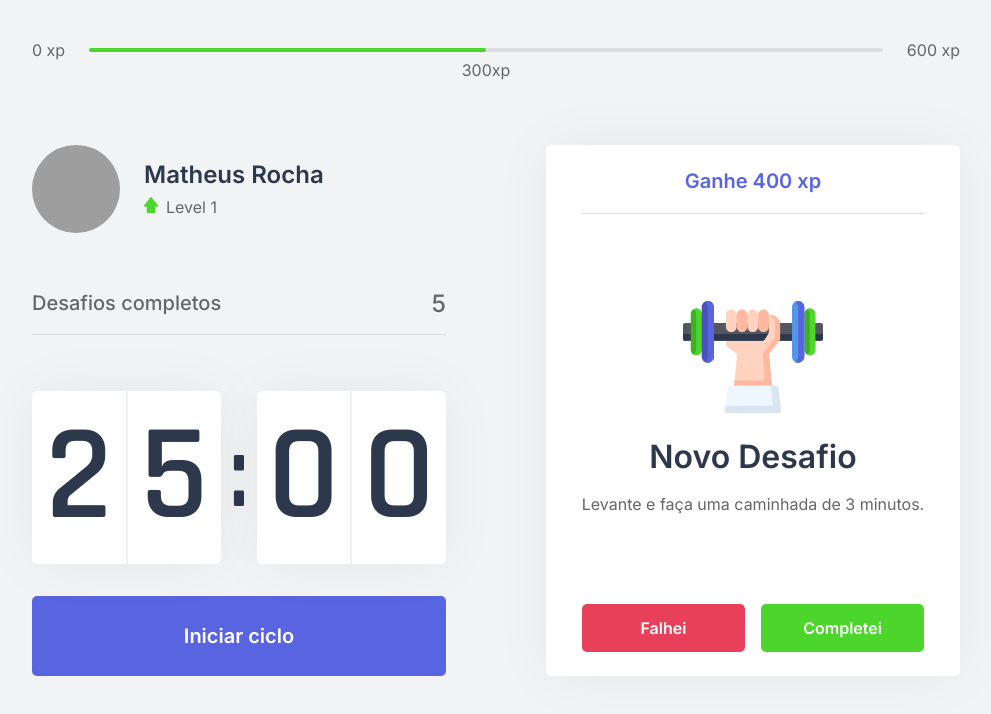
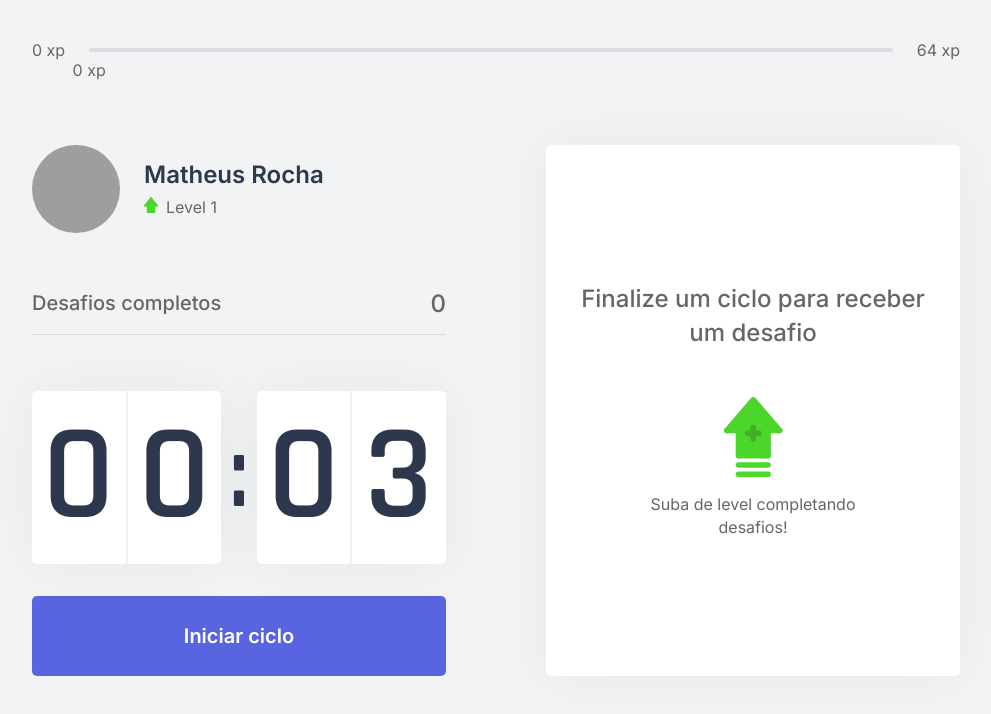
Before and after one commit to devrocha/NLW-04, a Next.js app: page / in a window 1280 px wide. Shown: the top 714 px of the page, without its empty margins (144-1135 px from the left). Built offline with nearby package versions, Linux system fonts and the light colour scheme; grey boxes are pictures that could not be loaded.

Commit message:
feat: contexts final aula 03

```diff
--- /dev/null
+++ b/challenges.json
@@ -0,0 +1,62 @@
+[
+  {
+    "type": "body",
+    "description": "Estique um de seus braços com a palma da mão virada para frente e puxe os dedos para cima por 10 segundos por mão.",
+    "amount": 80
+  },
+  {
+    "type": "body",
+    "description": "Estique seu braço contra o peito e puxe-o utilizando o outro braço por 10 segundos por braço.",
+    "amount": 60
+  },
+  {
+    "type": "body",
+    "description": "Puxe seu pescoço com a ajuda da mão para a direita e para a esquerda, permanecendo na posição por alguns segundos.",
+    "amount": 70
+  },
+  {
+    "type": "body",
+    "description": "Com as duas mãos na parte de trás da cabeça, leve-a para baixo, alongando a parte de trás da região.",
+    "amount": 60
+  },
+  {
+    "type": "body",
+    "description": "Cruze as pernas e desça com as mãos esticadas em direção ao chão. Repita o movimento com a outra perna na frente.",
+    "amount": 100
+  },
+  {
+    "type": "body",
+    "description": "Sentado, abra as pernas e tente encostar as palmas das mãos no chão, repita 3 vezes por 5 segundos.",
+    "amount": 80
+  },
+  {
+    "type": "body",
+    "description": "Puxe o joelho de encontro ao peito e segure, troque de perna após 10 segundos.",
+    "amount": 50
+  },
+  {
+    "type": "body",
+    "description": "Sentado, cruze uma perna e incline seu tronco à frente, troque de perna após 10 segundos.",
+    "amount": 80
+  },
+  {
+    "type": "eye",
+    "description": "Sentado, feche os olhos e cubra-os com as palmas da mão durante 2 minutos, depois abra normalmente.",
+    "amount": 90
+  },
+  {
+    "type": "eye",
+    "description": "Em algum ambiente aberto, olhe o mais longe que puder em quatro direções por 3s, mexa apenas os olhos. Repita 3 vezes.",
+    "amount": 140
+  },
+  {
+    "type": "eye",
+    "description": "Usando os polegares, massage a área abaixo das sobrancelhas em movimentos circulares por 15 segundos.",
+    "amount": 70
+  },
+  {
+    "type": "body",
+    "description": "Em pé, gire a cintura o máximo que puder para a esquerda, segure por cinco segundos. Repita para a direita.",
+    "amount": 90
+  }
+]
--- a/src/components/ChallengeBox.tsx
+++ b/src/components/ChallengeBox.tsx
@@ -1,30 +1,34 @@
+import { useContext } from 'react'
+import { ChallengesContext } from '../contexts/ChallengeContext'
+
 import styles from '../styles/components/ChallengeBox.module.css'
 
 export function ChallengeBox() {
-    const hasActiveChallenge = true
+    const { activeChallenge, resetChallenge } = useContext(ChallengesContext)
 
     return (
         <div className={styles.challengeBoxContainer}>
-            { hasActiveChallenge ? (
+            { activeChallenge ? (
                 <div className={styles.challengeActive}>
-                    <header>Ganhe 400 xp</header>
+                    <header>Ganhe {activeChallenge.amount} xp</header>
                     <main>
-                        <img src="icons/body.svg" />
+                        <img src={`icons/${activeChallenge.type}.svg`} />
                         <strong>Novo Desafio</strong>
-                        <p>Levante e faça uma caminhada de 3 minutos.</p>
+                        <p>{activeChallenge.description}</p>
                     </main>
 
                     <footer>
                         <button
-                         type="button"
-                         className={styles.challengeFailedButton}
-                         >
+                            type="button"
+                            className={styles.challengeFailedButton}
+                            onClick={resetChallenge}
+                        >
                             Falhei
                         </button>
 
                         <button
-                        type="button"
-                        className={styles.challengeSucceededButton}
+                            type="button"
+                            className={styles.challengeSucceededButton}
                         >
                             Completei
                         </button>
--- a/src/components/CompletedChallenges.tsx
+++ b/src/components/CompletedChallenges.tsx
@@ -1,13 +1,18 @@
-import styles from '../styles/components/CompletedChallanges.module.css'
+import { useContext } from 'react'
+import { ChallengesContext } from '../contexts/ChallengeContext'
+import styles from '../styles/components/CompletedChallenges.module.css'
 
 export function CompletedChallenges () {
+
+    const { challengesCompleted } = useContext(ChallengesContext)
+
     return (
         <div className={styles.completedChalangesContainer}>
             <span>
                 Desafios completos
             </span>
 
-            <span> 5 </span>
+            <span> {challengesCompleted} </span>
         </div>
     )
 }
--- a/src/components/Countdown.tsx
+++ b/src/components/Countdown.tsx
@@ -1,10 +1,15 @@
-import { useState, useEffect } from 'react'
+import { useState, useEffect, useContext } from 'react'
+import { ChallengesContext } from '../contexts/ChallengeContext';
+
 import styles from '../styles/components/Countdown.module.css'
 
 let countdownTimeout: NodeJS.Timeout;
 
 export function Countdown() {
-    const [time, setTime] = useState(25 * 60);
+
+    const { startNewChallenge, resetChallenge } = useContext(ChallengesContext)
+
+    const [time, setTime] = useState(0.05 * 60);
     const [isActive, setIsActive] = useState(false)
     const [hasFinished, setHasFinished] = useState(false)
 
@@ -21,7 +26,7 @@
     function resetCountdown() {
         clearTimeout(countdownTimeout);
         setIsActive(false);
-        setTime(25 * 60)
+        setTime(0.05 * 60)
     }
 
     useEffect(() => {
@@ -32,6 +37,7 @@
         } else if (isActive && time === 0) {
             setHasFinished(true);
             setIsActive(false);
+            startNewChallenge();
         }
     }, [isActive, time])
 
--- a/src/components/ExperienceBar.tsx
+++ b/src/components/ExperienceBar.tsx
@@ -1,17 +1,24 @@
+import { useContext } from 'react';
+import { ChallengesContext } from '../contexts/ChallengeContext';
 import styles from '../styles/components/ExperienceBar.module.css'
 
 export function ExperienceBar() {
+
+    const { currentExperience, experienceToNextLevel } = useContext(ChallengesContext)
+
+    const percentToNextLevel = Math.round(currentExperience * 100) / experienceToNextLevel
+
     return (
         <header className={ styles.experienceBar }>
             <span>0 xp</span>
             <div>
-                <div style={{ width: '50%' }}/>
+                <div style={{ width: `${percentToNextLevel}%` }}/>
 
-                <span className={ styles.currentExperience } style={{ left: '50%'}}>
-                    300xp
+                <span className={ styles.currentExperience } style={{ left: `${percentToNextLevel}%`}}>
+                    {currentExperience} xp
                 </span>
             </div>
-            <span>600 xp</span>
+            <span>{experienceToNextLevel} xp</span>
         </header>
     );
 }
--- /dev/null
+++ b/src/contexts/ChallengeContext.tsx
@@ -0,0 +1,65 @@
+import { createContext, useState, ReactNode } from 'react';
+import challenges from '../../challenges.json';
+
+
+interface Challenge{
+    type: 'body' | 'eye';
+    description: string,
+    amount: number;
+}
+interface ChallengesContextData {
+    level: number;
+    currentExperience: number;
+    challengesCompleted: number;
+    experienceToNextLevel: number;
+    activeChallenge: Challenge,
+    levelUp: () => void;
+    startNewChallenge: () => void;
+    resetChallenge: () => void;
+}
+
+interface ChallengesProviderProps {
+    children: ReactNode;
+}
+
+export const ChallengesContext = createContext({} as ChallengesContextData);
+
+export function ChallengesProvider({ children }: ChallengesProviderProps) {
+    const [level, setLevel] = useState(1)
+    const [currentExperience, setCurrentEsperience] = useState(0)
+    const [challengesCompleted, setChallengesCompleted] = useState(0)
+
+    const [activeChallenge, setActiveChallenge] = useState(null)
+
+    const experienceToNextLevel = Math.pow((level + 1) * 4, 2)
+
+    function levelUp() {
+        setLevel(level + 1)
+    }
+
+    function startNewChallenge() {
+        const randomChallengeIndex = Math.floor(Math.random() * challenges.length);
+        const challenge = challenges[randomChallengeIndex];
+
+        setActiveChallenge(challenge)
+    }
+
+    function resetChallenge(){
+        setActiveChallenge(null)
+    }
+
+    return (
+        <ChallengesContext.Provider value={{
+            level,
+            currentExperience,
+            challengesCompleted,
+            experienceToNextLevel,
+            activeChallenge,
+            levelUp,
+            startNewChallenge,
+            resetChallenge,
+        }}>
+            { children}
+        </ChallengesContext.Provider>
+    )
+}
--- a/src/pages/_app.tsx
+++ b/src/pages/_app.tsx
@@ -1,7 +1,17 @@
 import '../styles/global.css'
 
+import { ChallengesProvider } from '../contexts/ChallengeContext'
+import { useState } from 'react'
+
 function MyApp({ Component, pageProps }) {
-  return <Component {...pageProps} />
+
+  return (
+
+    <ChallengesProvider>
+      <Component {...pageProps} />
+    </ChallengesProvider>
+
+  )
 }
 
 export default MyApp
```
Also changed, not shown: src/styles/components/CompletedChallenges.module.css (renamed from src/styles/components/CompletedChallanges.module.css), 1 other file (tests, documents, lock files or other folders).
